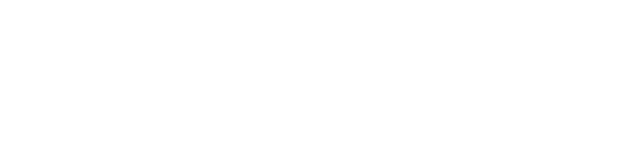
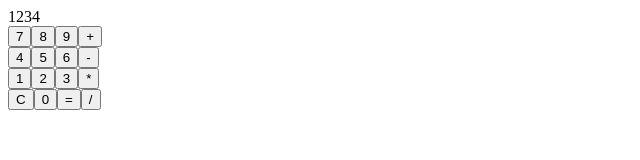
Before and after one commit to BlairStChair/calculator, a plain HTML site: page index.html in a window 1280 px wide. Shown: the whole page, without its empty margins (0-640 px from the left). Drawn offline with Linux system fonts and the light colour scheme.

Commit message:
Created html structure for testing

```diff
--- a/index.html
+++ b/index.html
@@ -5,6 +5,27 @@
         <link rel="stylesheet" href="styles.css">
     </head>
     <body>
+        <div id="mainContainer">
+            <div id="display">1234</div>
+            <div id="buttons">
+                <button id="">7</button>
+                <button id="">8</button>
+                <button id="">9</button>
+                <button id="">+</button>
+                <button id="">4</button>
+                <button id="">5</button>
+                <button id="">6</button>
+                <button id="">-</button>
+                <button id="">1</button>
+                <button id="">2</button>
+                <button id="">3</button>
+                <button id="">*</button>
+                <button id="">C</button>
+                <button id="">0</button>
+                <button id="">=</button>
+                <button id="">/</button>
+            </div>
+        </div>
         <script src="script.js"></script>
     </body>
 </html>
--- a/styles.css
+++ b/styles.css
@@ -0,0 +1,5 @@
+#buttons{
+    width: 100px;
+    display: flex;
+    flex-wrap: wrap;
+}
```
Also changed, not shown: script.js (line endings or trailing spaces).
